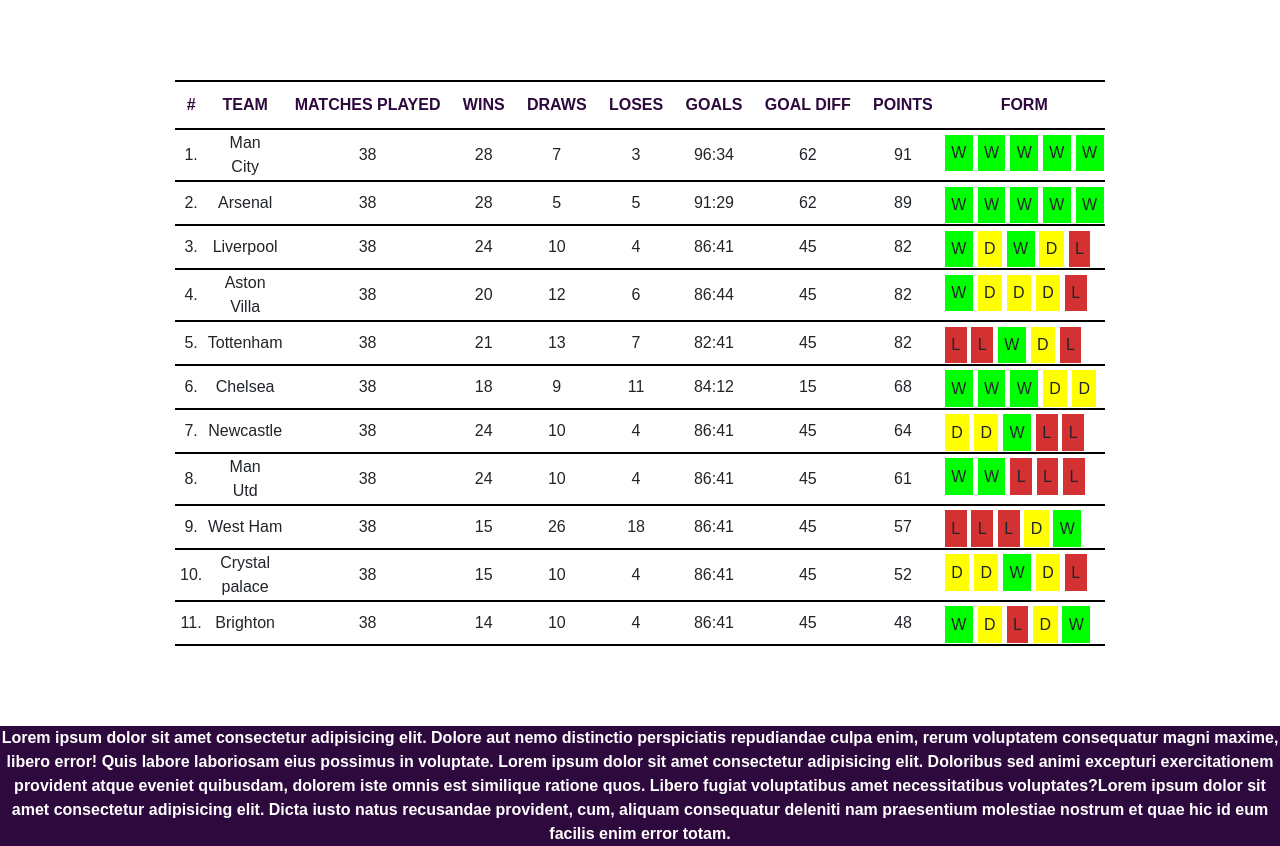
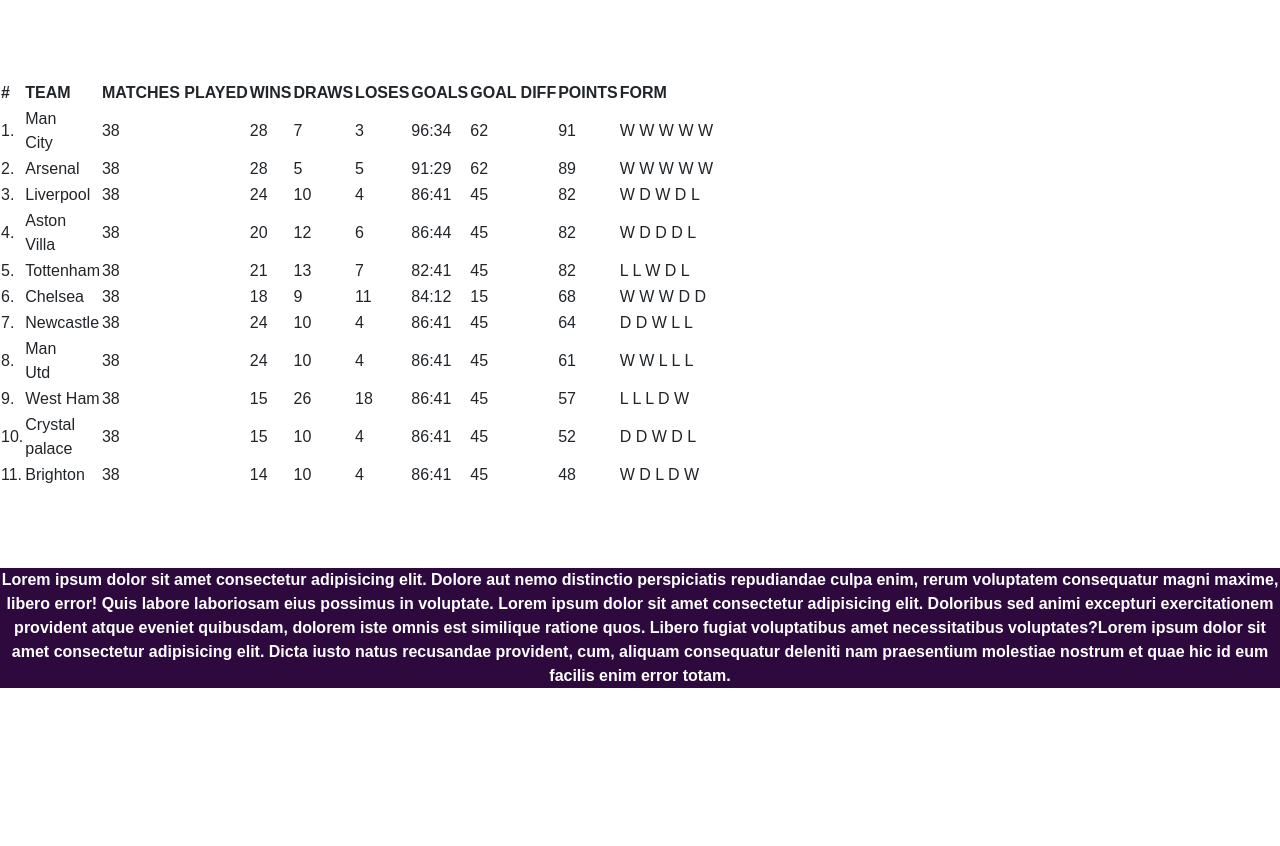
Before and after one commit to PetarMitrevski/Praksa24, a PHP site: page / in a window 1280 px wide. Shown: the part 173-1019 px from the top of the page. After the commit the page ends 861 px from the top, so only its background shows below. Run offline with PHP 8.4, Linux system fonts and the light colour scheme.

Commit message:
Update stats.css

```diff
--- a/Projects/CSS/stats.css
+++ b/Projects/CSS/stats.css
@@ -1,42 +1,39 @@
-.clubs{
-    display: flex;
-    align-items: center;
-    justify-content: center;
-    flex-direction: column;
+.navigation{
     flex-wrap: wrap;
+    justify-content: space-around;
 }
 
-.clubs__table-overall th{
-    padding: 0.7rem;
-    color: #2e093d;
-    text-align: center;
+.navigation ul{
+    list-style-type: none;
+    display: flex;
+    font-size: 1rem;
+    gap: 3rem;
+    font-weight: 600;
 }
 
-.clubs__table-overall tr{
-    text-align: center;
-    border-bottom: 2px solid black;
-    border-top: 2px solid black;
+.navigation ul li{
+    padding: 1.2rem;
+    border-radius: 30%;
+    color: #2e093d;
+    transition: background 1s ease-in-out;
+    border: none;
+    outline: none;
+ }
 
+.navigation ul li:hover{
+   background-color:#2e093d;
+   color: white;
+   cursor: pointer;
+   box-shadow: 5px 6px 17px #2e093d;
 }
 
-.clubs__table-overall td .wins{
-    background-color: lime;
-    padding: 0.4rem;
+a{
+    text-decoration: none;
 }
 
-.clubs__table-overall td .draws{
-    background-color: yellow;
-    padding: 0.4rem;
+footer{
+    background-color: #2e093d;
+    text-align: center;
+    color: white;
+    font-weight: 700;
 }
-
-.clubs__table-overall td .losses{
-    background-color: rgb(212, 50, 50);
-    padding: 0.4rem;
-}
-
-.clubs__table-overall-FORM{
-    margin-top: 0.2rem;
-    display: flex;
-    gap: 0.3rem;
-    flex-wrap: wrap;
-}
```
